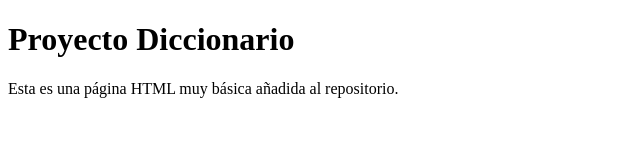
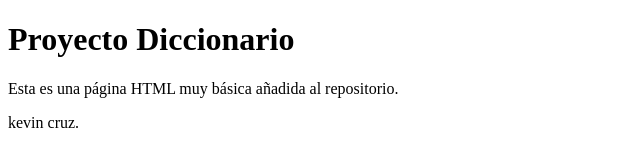
Before and after one commit to DiccionarioLenguaMaternaTeam/traductor-lengua-materna, a plain HTML site: page index.html in a window 1280 px wide. Shown: the full height of the page, 0-640 px from the left. Drawn offline with Linux system fonts and the light colour scheme.

```diff
--- a/index.html
+++ b/index.html
@@ -8,5 +8,6 @@
   <body>
     <h1>Proyecto Diccionario</h1>
     <p>Esta es una página HTML muy básica añadida al repositorio.</p>
+    <p>kevin cruz.</p>
   </body>
 </html>
```
